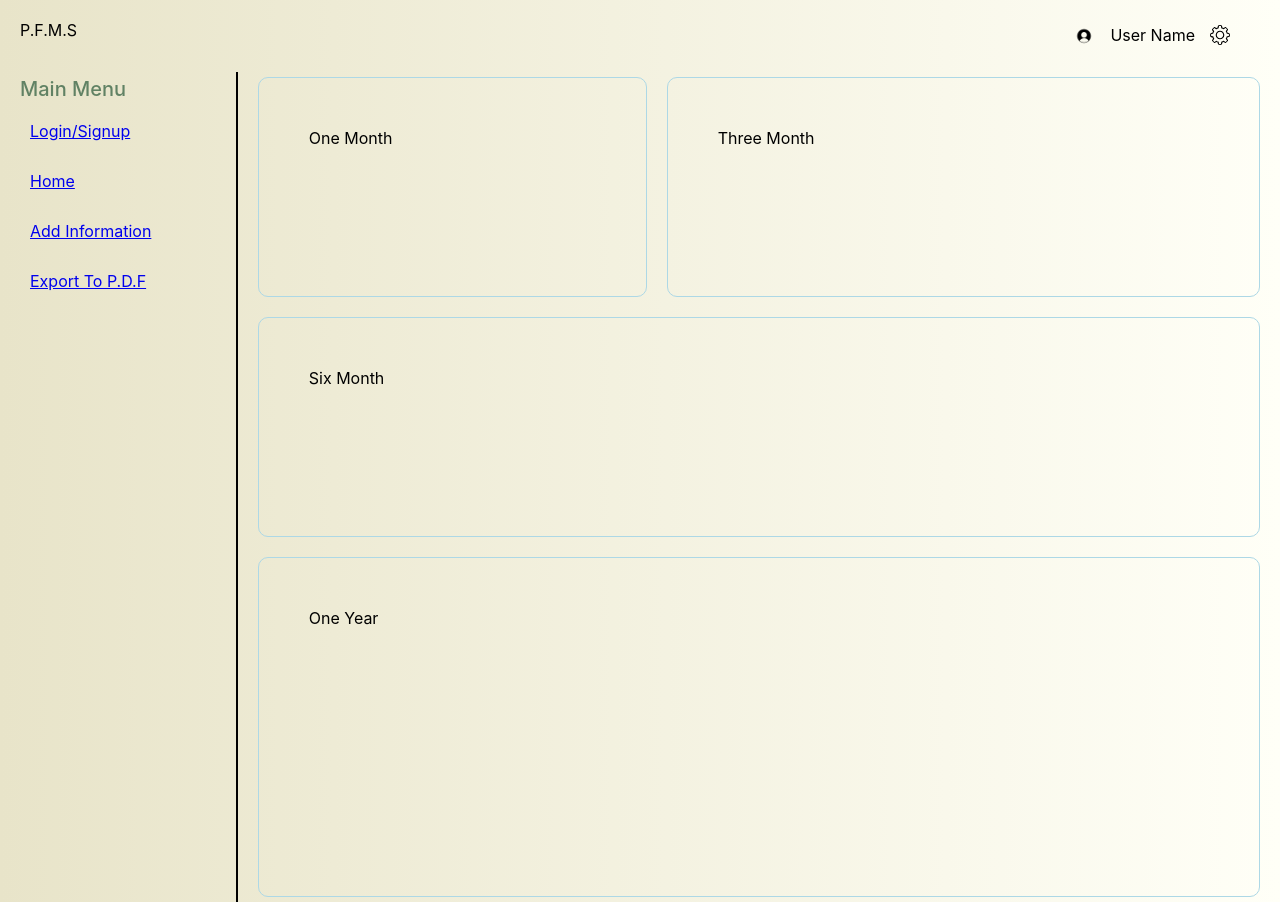
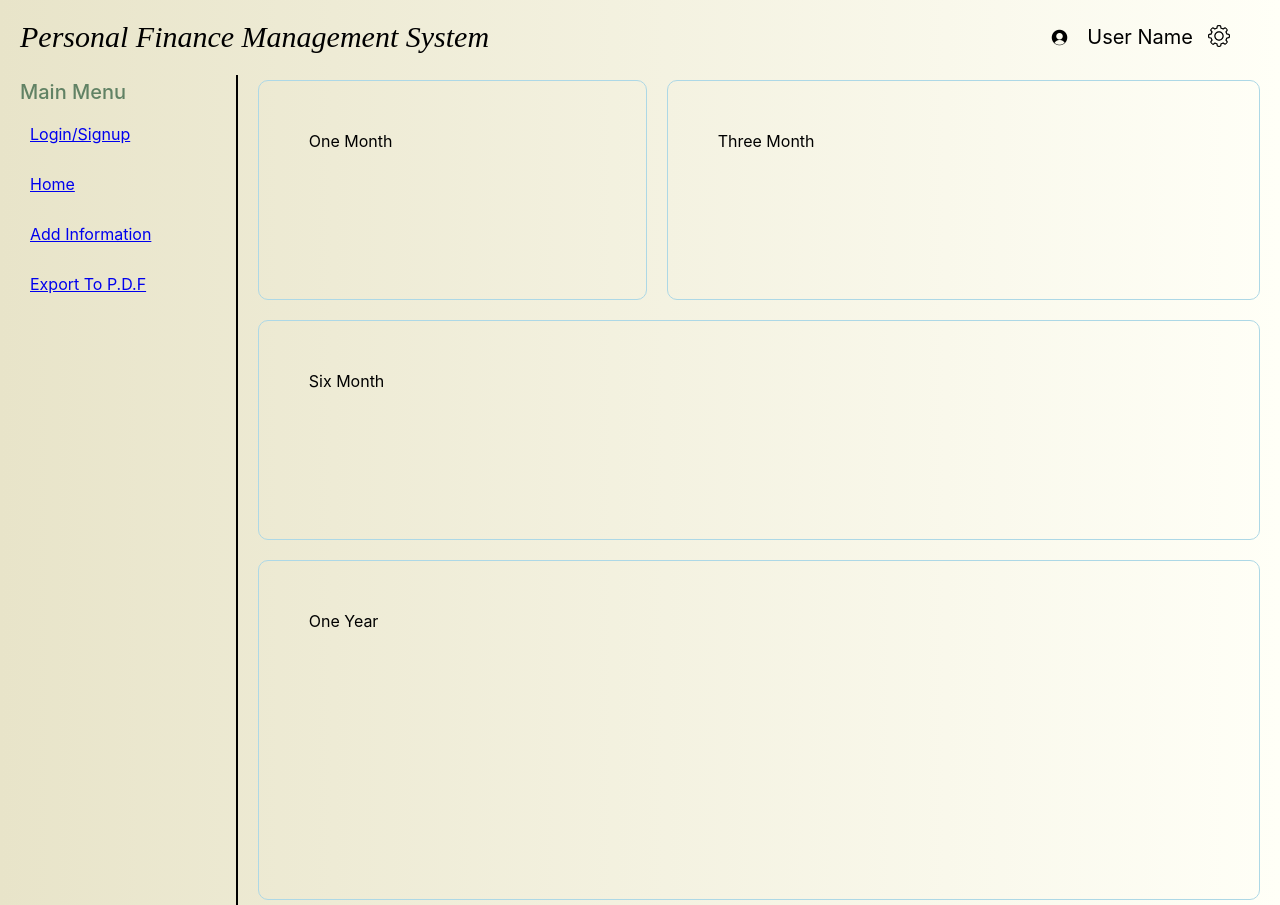
Before and after one commit to ujjwalsharmaIITB/Software-Lab-Project-PFMS, a React (Create React App) app in the folder front-end/: page /home in a window 1280 px wide. Built offline with nearby package versions, Linux system fonts and the light colour scheme.

Commit message:
added some style in navbar

```diff
--- a/front-end/src/Components/NavBar/NavBar.jsx
+++ b/front-end/src/Components/NavBar/NavBar.jsx
@@ -18,7 +18,7 @@ export const NavBar = () => {
   return (
     <div className="navbar">
       <div className="logo">
-        <span>P.F.M.S</span>
+        <span className="logoName">Personal Finance Management System</span>
       </div>
 
       <div className="icons">
--- a/front-end/src/Components/NavBar/NavBar.scss
+++ b/front-end/src/Components/NavBar/NavBar.scss
@@ -4,6 +4,12 @@
   display: flex;
   justify-content: space-between;
   background-color: linear-gradient(#884a53, rgb(103, 219, 190));
+}
+
+.logoName {
+  font-size: 30px;
+  font-style: italic;
+  font-family: cursive;
 }
 
 .icons {
@@ -16,15 +22,16 @@
   .userInfo {
     align-items: center;
     justify-content: space-between;
+    font-size: 20px;
   }
   .userIMG {
+    width: 25px;
+    height: 25px;
+    border-radius: 50%;
+  }
+  .settingsIMG {
     width: 22px;
     height: 22px;
     border-radius: 50%;
   }
-  .settingsIMG {
-    width: 20px;
-    height: 20px;
-    border-radius: 50%;
-  }
 }
```
